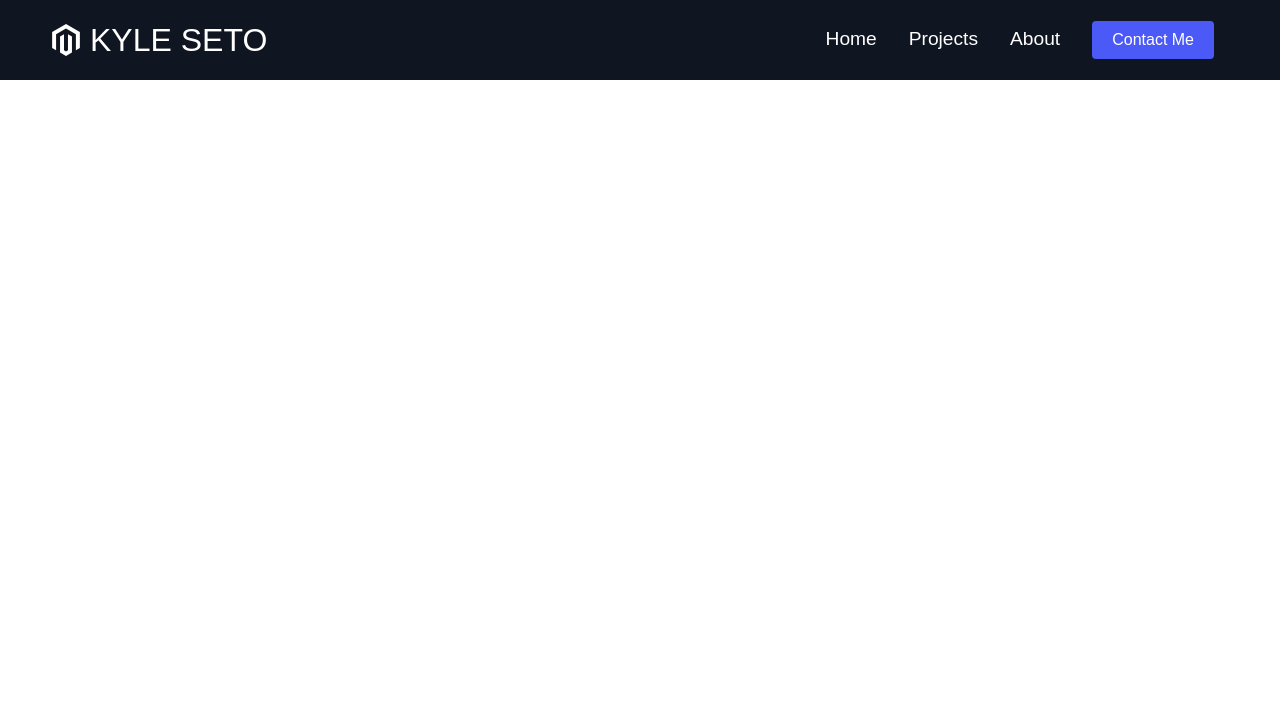
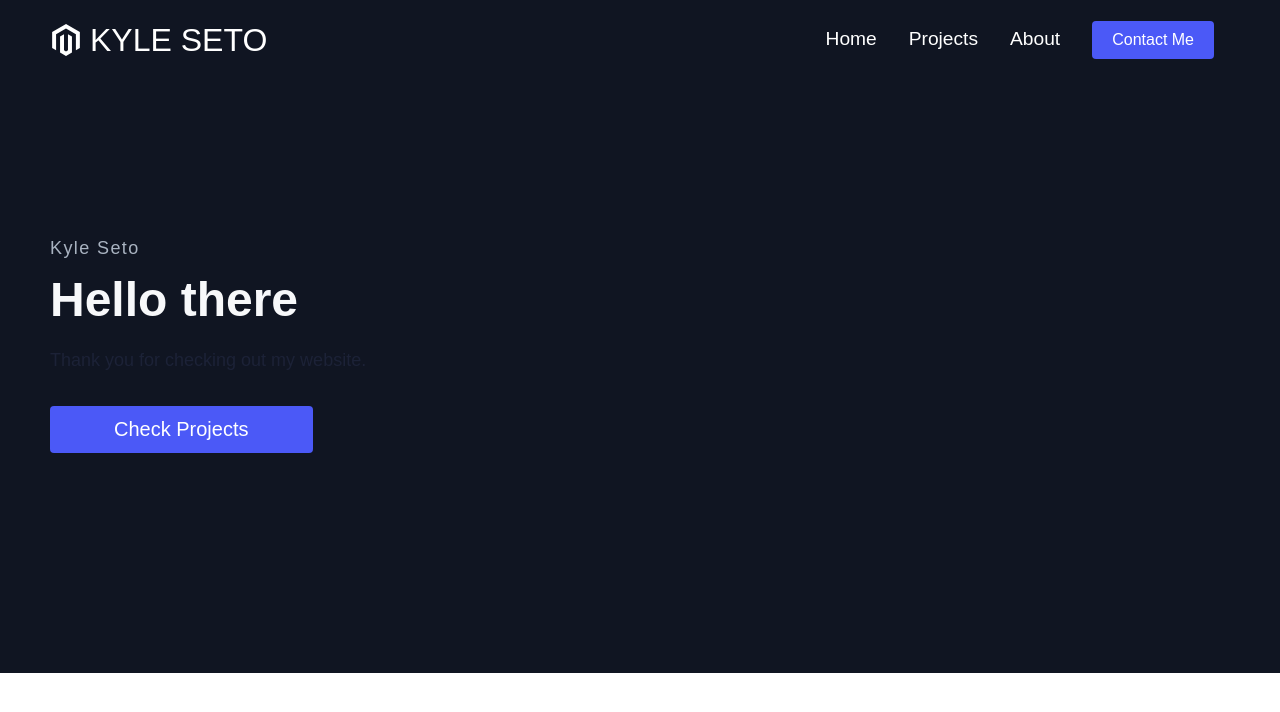
Before and after one commit to Kyle-Seto/Kyle-Seto.github.io, a React (Create React App) app: page / in a window 1280 px wide. Shown: the top 712 px of the page. Built offline with nearby package versions, Linux system fonts and the light colour scheme.

Commit message:
Home page Addition

```diff
--- a/src/App.js
+++ b/src/App.js
@@ -1,6 +1,7 @@
 import React from 'react';
 import { BrowserRouter as Router, Switch, Route} from 'react-router-dom';
 import { Navbar } from './components';
+import Home from './pages/HomePage/Home';
 import GlobalStyle from './globalStyles';
 
 function App() {
@@ -8,6 +9,9 @@
     <Router>
       <GlobalStyle />
       <Navbar />
+      <Switch>
+        <Route path="/" exact component={Home} />
+      </Switch>
     </Router>
   );
 }
--- /dev/null
+++ b/src/components/InfoSection/InfoSection.elements.js
@@ -0,0 +1,64 @@
+import styled from 'styled-components';
+
+export const InfoSec = styled.div`
+color: #fff;
+padding: 160px 0;
+background: ${({ lightBg}) => (lightBg ? '#fff' : '#101522')};
+`;
+
+export const InfoRow = styled.div`
+display: flex;
+margin: 0 -15px -15px -15px;
+flex-wrap: wrap;
+align-items: center;
+flex-direction: ${({imgStart}) => (imgStart ? 'row-reverse' : 'row')};
+`;
+
+export const InfoColumn = styled.div`
+margin-bottom: 15px;
+padding-right: 15px;
+padding-left: 15px;
+flex: 1;
+max-width: 50%;
+flex-basis: 50%;
+
+@media screen and (max-width: 768px) {
+    max-width: 100%;
+    flex-basis: 100%;
+    display: flex;
+    justify-content: center;
+}
+`;
+
+export const TextWrapper = styled.div `
+max-width: 540px;
+padding-top: 0;
+padding-bottom: 60px;
+
+@media screen and (max-width: 768px) {
+    padding-bottom: 65px;
+}
+`;
+
+export const TopLine = styled.div `
+color: ${({lightTopLine}) => (lightTopLine ? '#a9b3c1' : '#4B59F7')};
+font-size: 18px;
+line-height: 16px;
+letter-spacing: 1.4px;
+margin-bottom: 16px;
+`;
+
+export const Heading = styled.h1 `
+margin-bottom: 24px;
+font-size: 48px;
+line-hieght: 1.1;
+color: ${({lightText}) => (lightText ? '#f7f8fa' : '#1c2237')};
+`;
+
+export const Subtitle = styled.p`
+max-width: 440px;
+margin-bottom: 35px;
+font-size: 18px;
+line-height: 1.1;
+color: ${({lightText}) => (lightText ? '#a9b3c1' : '#1c2237')};
+`;
--- /dev/null
+++ b/src/components/InfoSection/InfoSection.js
@@ -0,0 +1,31 @@
+import React from 'react';
+import { Link } from 'react-router-dom';
+import { Container, Button } from '../../globalStyles';
+import { InfoSec, InfoRow, InfoColumn, TextWrapper, TopLine, Heading, Subtitle} from './InfoSection.elements';
+
+const InfoSection = ({ primary, lightBg, imgStart, lightTopLine, lightTextDesc, buttonLabel, description, headline, lightText, topLine } ) => {
+    return (
+        <>
+            <InfoSec lightBg={lightBg}>
+                <Container>
+                    <InfoRow imgStart={imgStart}>
+                        <InfoColumn>
+                            <TextWrapper>
+                                <TopLine lightTopLine={lightTopLine}>{topLine}</TopLine>
+                                <Heading lightText={lightText}>{headline}</Heading>
+                                <Subtitle lightTextDesc={lightTextDesc}>{description}</Subtitle>
+                                <Link to='/Contact me'>
+                                    <Button big fontBig primary={primary}>
+                                        {buttonLabel}
+                                    </Button>
+                                </Link>
+                            </TextWrapper>
+                        </InfoColumn>
+                    </InfoRow>
+                </Container>
+            </InfoSec>
+        </>
+    )
+}
+
+export default InfoSection;
--- a/src/components/index.js
+++ b/src/components/index.js
@@ -1 +1,2 @@
-export { default as Navbar} from './Navbar/Navbar'
+export { default as Navbar} from './Navbar/Navbar';
+export { default as InfoSection} from './InfoSection/InfoSection';
--- /dev/null
+++ b/src/pages/HomePage/Data.js
@@ -0,0 +1,13 @@
+export const homeObjOne = {
+    lightBg: false,
+    primary: true,
+    lightBg: false,
+    imgStart: '',
+    lightTopLine: true,
+    lightTextDesc: true,
+    buttonLabel: 'Check Projects',
+    description: 'Thank you for checking out my website.',
+    headline: 'Hello there',
+    lightText: true,
+    topLine: 'Kyle Seto'
+};
--- /dev/null
+++ b/src/pages/HomePage/Home.js
@@ -0,0 +1,13 @@
+import React from 'react'
+import { homeObjOne} from './Data'
+import { InfoSection } from '../../components';
+
+const Home = () => {
+    return (
+        <>
+        <InfoSection {...homeObjOne} />
+        </>
+    )
+};
+
+export default Home;
```
